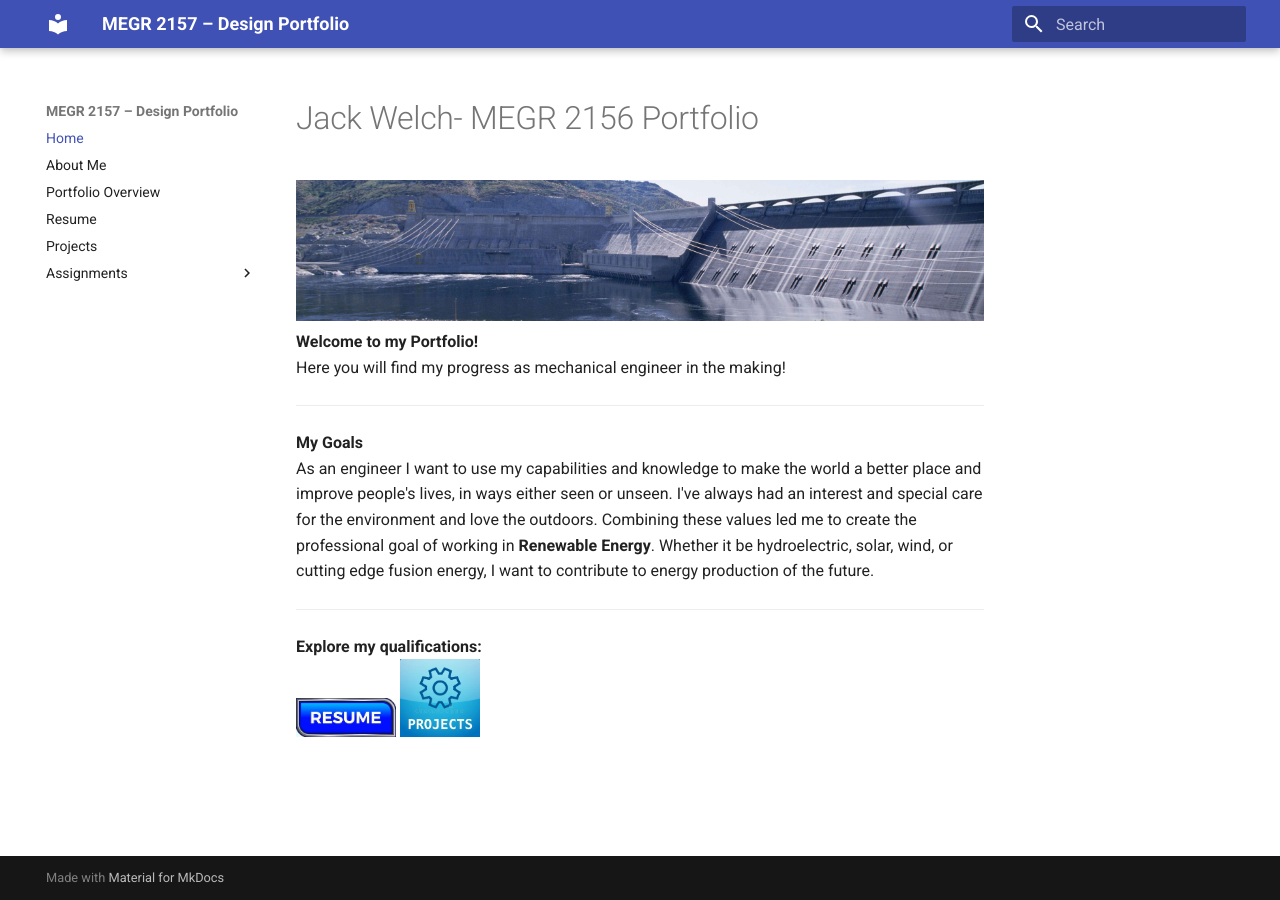
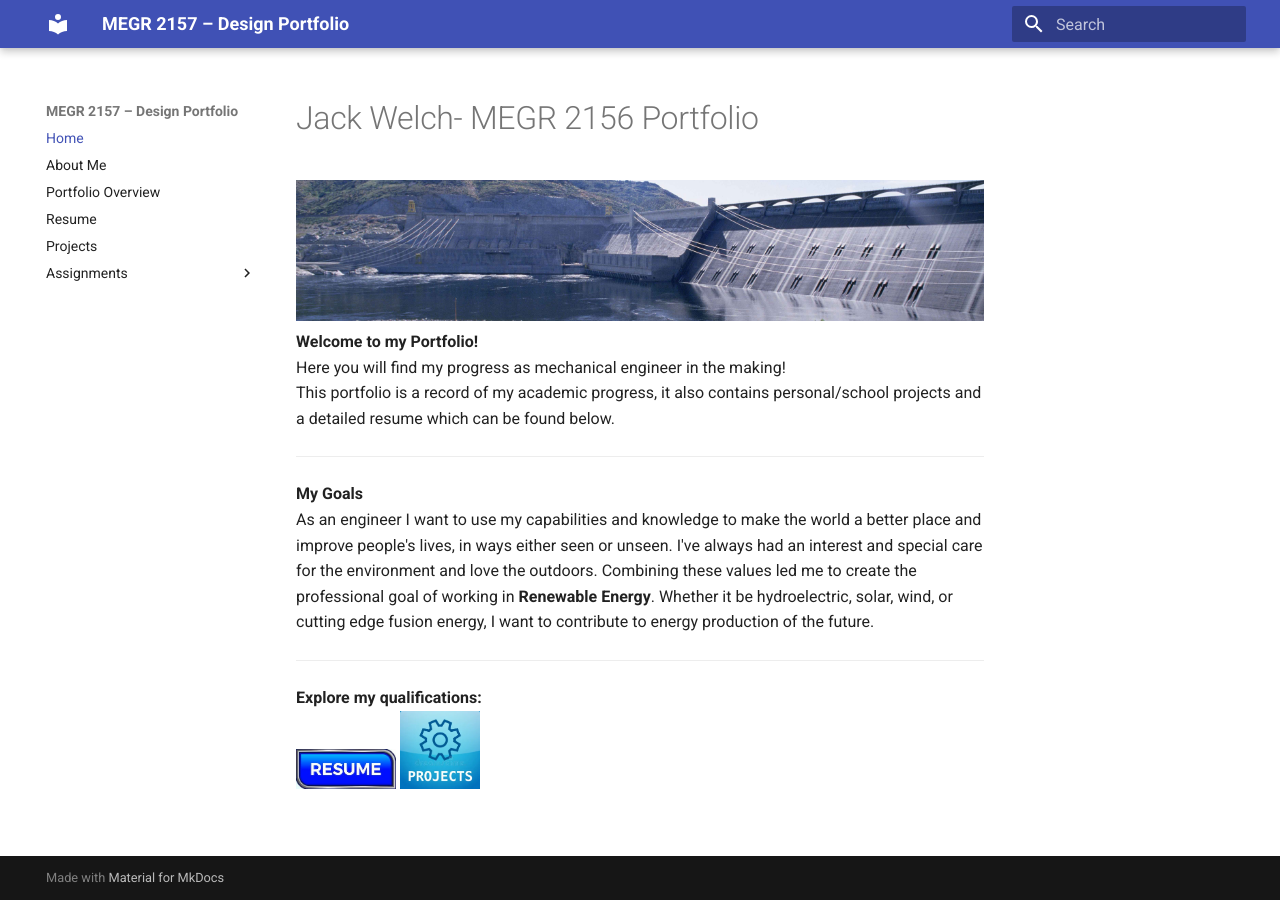
Before and after one commit to jwelch37/megr2156-portfolio, an MkDocs documentation site: the page built from docs/index.md, in a window 1280 px wide. Built offline with MkDocs 1.6.1 and Material for MkDocs 9.7.7, drawn with Linux system fonts in a browser that asks for light colours.

Commit message:
Enhance portfolio introduction with purpose statement
Added a statement about the portfolio's purpose and content.

```diff
--- a/docs/index.md
+++ b/docs/index.md
@@ -3,6 +3,7 @@
 ![CoverPhoto](Hydro_electric_dam_building.jpg)
 **Welcome to my Portfolio!**
 Here you will find my progress as mechanical engineer in the making!
+This portfolio is a record of my academic progress, it also contains personal/school projects and a detailed resume which can be found below.
 
 ---
 **My Goals**
```
